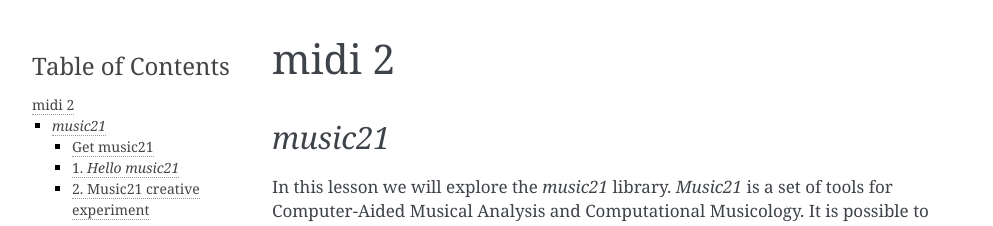
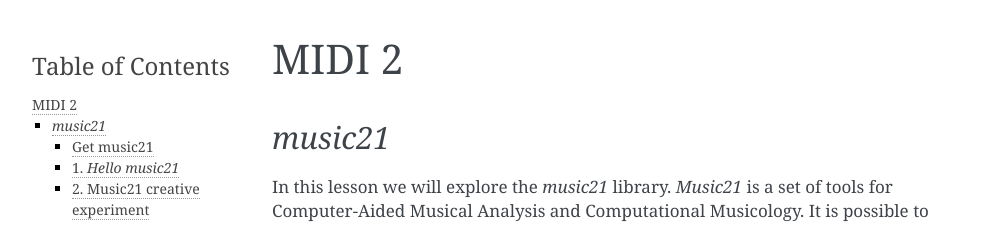
Before and after one commit to CreativeCoding/course, a Sphinx documentation site: the page built from docs/source/midi-2.rst, in a window 1280 px wide. Shown: the top 226 px of the page, without its empty margins (148-1141 px from the left). Built offline with Sphinx 7.4.7, drawn with Linux system fonts in a browser that asks for light colours.

Commit message:
lorting list hieerachy for indexing

```diff
--- a/docs/source/midi-1.rst
+++ b/docs/source/midi-1.rst
@@ -249,7 +249,7 @@
                   fnote=note)
 
 3. Mido API
------------
+^^^^^^^^^^^
 The API and comprehensive docs offer many examples of *mido*'s usability and OOP construction.
 
 Here is one example of how to build and save a midifile (taken verbatim from https://mido.readthedocs.io/en/stable/files/midi.html#creating-a-new-file):
--- a/docs/source/midi-2.rst
+++ b/docs/source/midi-2.rst
@@ -1,4 +1,4 @@
-midi 2
+MIDI 2
 ======
 
 *music21*
```
Also changed, not shown: docs/source/setup.rst (+13 -13 lines).
